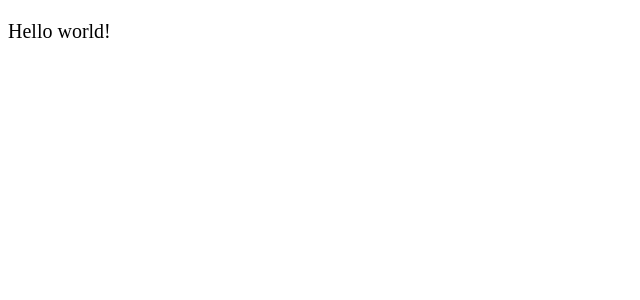
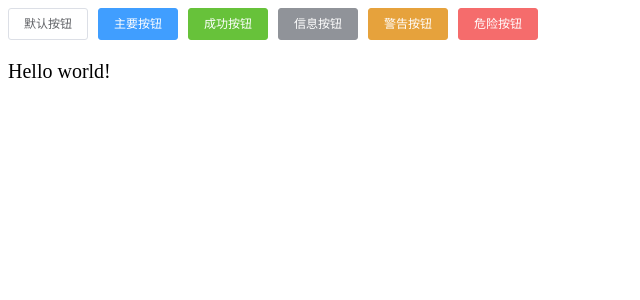
Before and after one commit to tiiime/btab, a Vue app: page / in a window 1280 px wide. Shown: the top 300 px of the page, without its empty margins (0-640 px from the left). Built offline with nearby package versions, Linux system fonts and the light colour scheme; the HTML template or start-up script is replaced by a standard one.

Commit message:
add element

```diff
--- a/package.json
+++ b/package.json
@@ -23,6 +23,7 @@
   },
   "dependencies": {
     "axios": "^0.19.0",
+    "element-ui": "^2.13.0",
     "vue": "^2.6.10",
     "vue-router": "^3.0.1",
     "vuex": "^3.0.1",
@@ -36,6 +37,7 @@
     "archiver": "^3.0.0",
     "babel-eslint": "^10.0.3",
     "babel-loader": "^8.0.2",
+    "babel-plugin-component": "^1.1.1",
     "copy-webpack-plugin": "^5.1.1",
     "core-js": "^3.0.1",
     "cross-env": "^5.2.0",
--- a/src/tab/App.vue
+++ b/src/tab/App.vue
@@ -1,5 +1,14 @@
 <template>
   <div>
+    <el-row>
+      <el-button>默认按钮</el-button>
+      <el-button type="primary">主要按钮</el-button>
+      <el-button type="success">成功按钮</el-button>
+      <el-button type="info">信息按钮</el-button>
+      <el-button type="warning">警告按钮</el-button>
+      <el-button type="danger">危险按钮</el-button>
+    </el-row>
+
     <router-view></router-view>
   </div>
 </template>
--- a/src/tab/tab.js
+++ b/src/tab/tab.js
@@ -2,6 +2,9 @@ import Vue from 'vue';
 import App from './App';
 import store from '../store';
 import router from './router';
+import Element from 'element-ui';
+
+Vue.use(Element, { size: 'small', zIndex: 3000 });
 
 global.browser = require('webextension-polyfill');
 Vue.prototype.$browser = global.browser;
```
Also changed, not shown: .babelrc, 1 other file (tests, documents, lock files or other folders).
